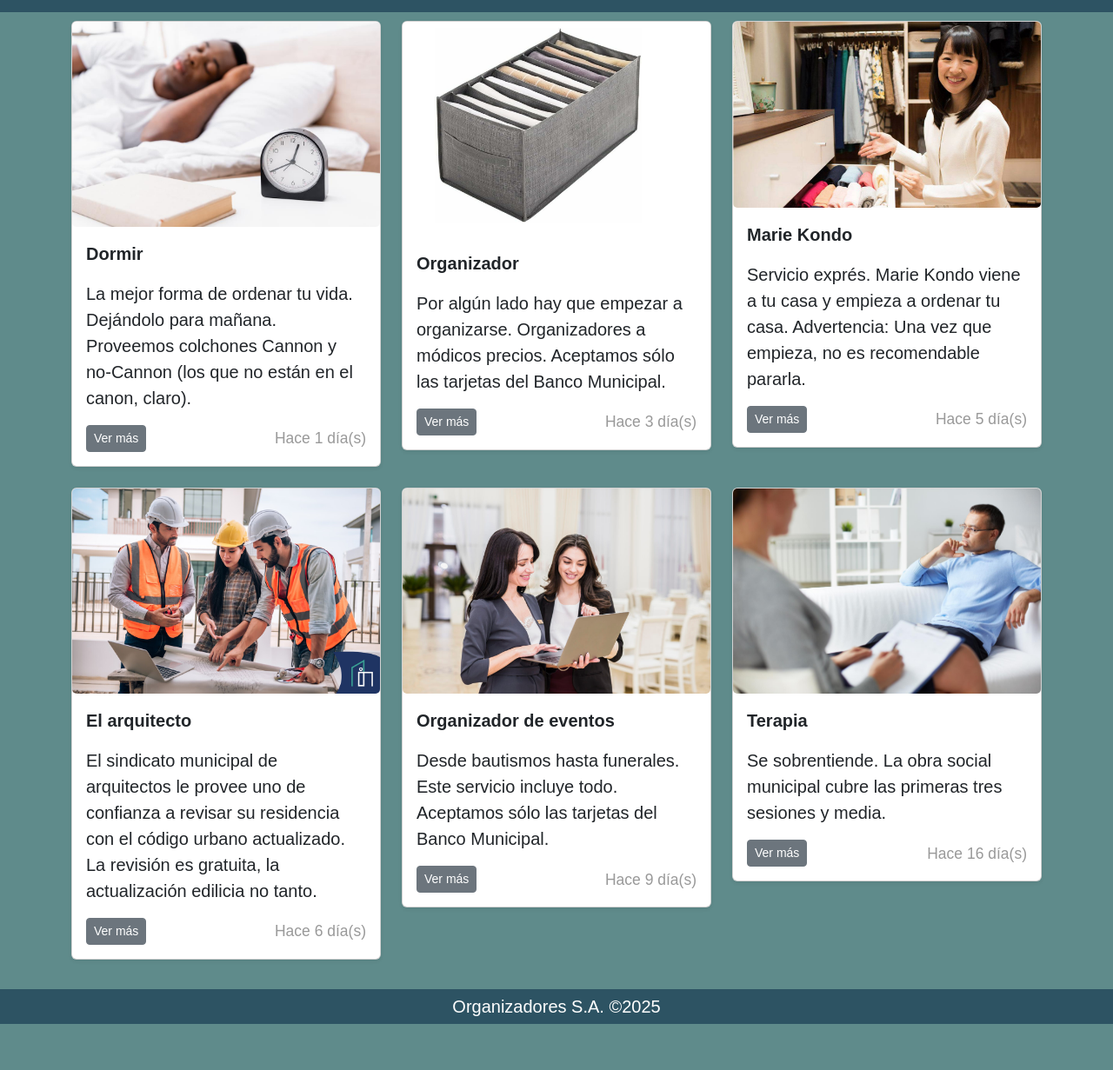
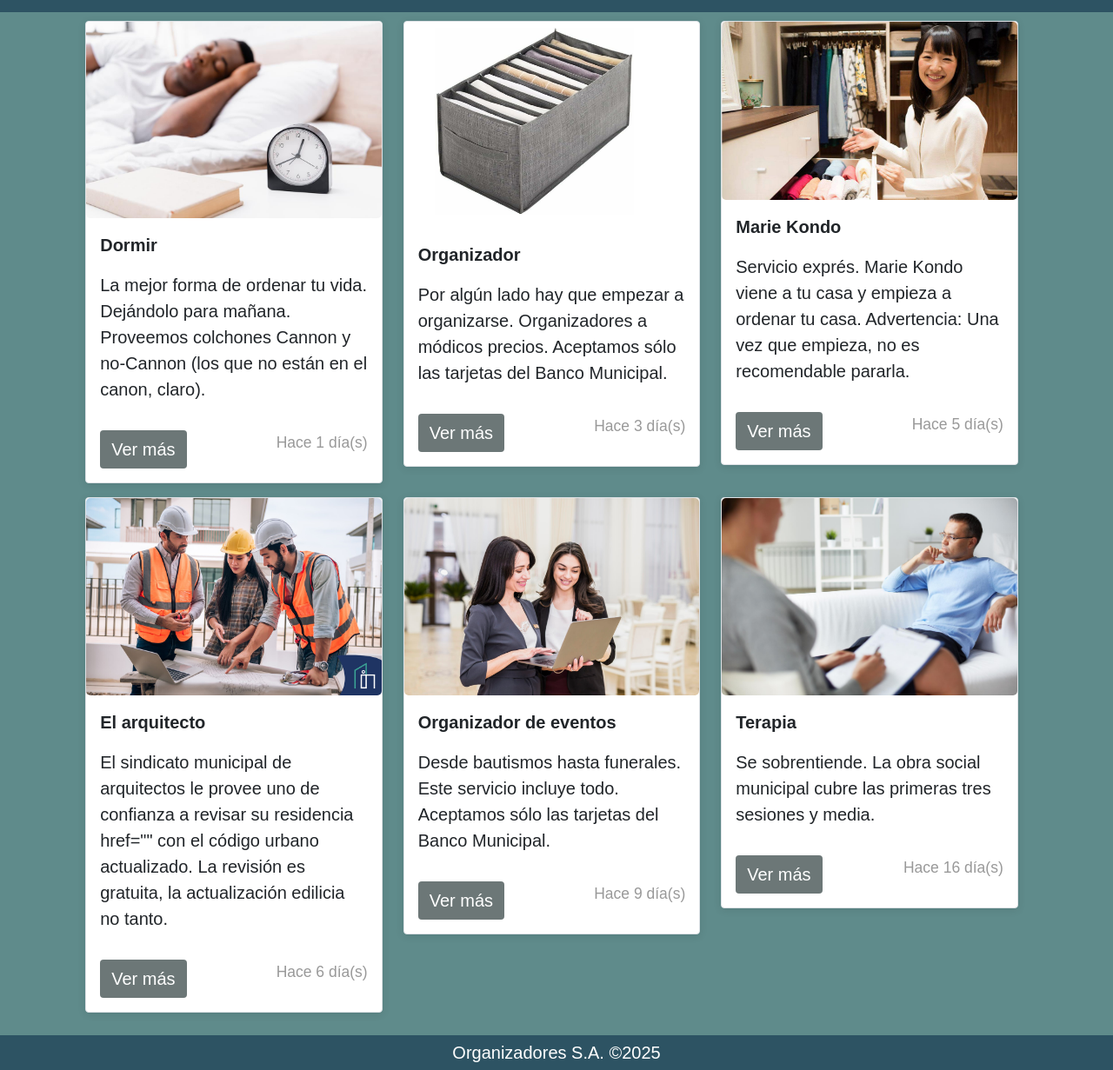
Before and after one commit to AndresRSaravia/entrega-desarrollo-web, a website: page pages/product-list.html in a window 1280 px wide. Shown: the part 66-1297 px from the top of the page at 87% size. Before the commit the page ends 1244 px from the top, so only its background shows below. Drawn offline with nearby package versions, Linux system fonts and the light colour scheme.

Commit message:
replacing bootstrap classes and cleaning up unnecessary classes

```diff
--- a/pages/product-list.html
+++ b/pages/product-list.html
@@ -41,48 +41,42 @@
 		</nav>
 	</header>
 	<main>
-		<div class="container">
+		<div class="custom-container">
 			<div class="row">
-				<div class="col-md-4">
-					<div class="card mb-4 shadow-sm">
-						<img src="../img/product-images/sleep.jpg" class="card-img" alt="...">
-						<div class="card-body">
+				<div class="column-33">
+					<div class="board">
+						<img src="../img/product-images/sleep.jpg" class="auto-img" alt="...">
+						<div class="board-body">
 							<p class="boldtext">Dormir</p>
 							<p>La mejor forma de ordenar tu vida. Dejándolo para mañana. Proveemos colchones Cannon y no-Cannon (los que no están en el canon, claro).</p>
-							<div class="d-flex justify-content-between align-items-center">
-								<div class="btn-group">
-									<button type="button" class="btn btn-sm btn-secondary">Ver más</button>
-								</div>
+							<div class="board-bottom">
+								<a href="" class="button">Ver más</a>
 								<small class="graytext">Hace 1 día(s)</small>
 							</div>
 						</div>
 					</div>
 				</div>
-				<div class="col-md-4">
-					<div class="card mb-4 shadow-sm">
-						<img src="../img/product-images/organizer.jpg" class="card-img" alt="...">
-						<div class="card-body">
+				<div class="column-33">
+					<div class="board">
+						<img src="../img/product-images/organizer.jpg" class="auto-img" alt="...">
+						<div class="board-body">
 							<p class="boldtext">Organizador</p>
 							<p>Por algún lado hay que empezar a organizarse. Organizadores a módicos precios. Aceptamos sólo las tarjetas del Banco Municipal.</p>
-							<div class="d-flex justify-content-between align-items-center">
-								<div class="btn-group">
-									<button type="button" class="btn btn-sm btn-secondary">Ver más</button>
-								</div>
+							<div class="board-bottom">
+								<a href="" class="button">Ver más</a>
 								<small class="graytext">Hace 3 día(s)</small>
 							</div>
 						</div>
 					</div>
 				</div>
-				<div class="col-md-4">
-					<div class="card mb-4 shadow-sm">
-						<img src="../img/product-images/marie-kondo.jpg" class="card-img" alt="...">
-						<div class="card-body">
+				<div class="column-33">
+					<div class="board">
+						<img src="../img/product-images/marie-kondo.jpg" class="auto-img" alt="...">
+						<div class="board-body">
 							<p class="boldtext">Marie Kondo</p>
 							<p>Servicio exprés. Marie Kondo viene a tu casa y empieza a ordenar tu casa. Advertencia: Una vez que empieza, no es recomendable pararla.</p>
-							<div class="d-flex justify-content-between align-items-center">
-								<div class="btn-group">
-									<button type="button" class="btn btn-sm btn-secondary">Ver más</button>
-								</div>
+							<div class="board-bottom">
+								<a href="" class="button">Ver más</a>
 								<small class="graytext">Hace 5 día(s)</small>
 							</div>
 						</div>
@@ -90,49 +84,43 @@
 				</div>
 			</div>
 		</div>
-		<div class="container">
+		<div class="custom-container">
 			<div class="row">
-				<div class="col-md-4">
-					<div class="card mb-4 shadow-sm">
-						<img src="../img/product-images/architect.jpg" class="card-img" alt="...">
-						<div class="card-body">
+				<div class="column-33">
+					<div class="board">
+						<img src="../img/product-images/architect.jpg" class="auto-img" alt="...">
+						<div class="board-body">
 							<p class="boldtext">El arquitecto</p>
-							<p>El sindicato municipal de arquitectos le provee uno de confianza a revisar su residencia con
+							<p>El sindicato municipal de arquitectos le provee uno de confianza a revisar su residencia href="" con
 								el código urbano actualizado. La revisión es gratuita, la actualización edilicia no tanto.</p>
-							<div class="d-flex justify-content-between align-items-center">
-								<div class="btn-group">
-									<button type="button" class="btn btn-sm btn-secondary">Ver más</button>
-								</div>
+							<div class="board-bottom">
+								<a href="" class="button">Ver más</a>
 								<small class="graytext">Hace 6 día(s)</small>
 							</div>
 						</div>
 					</div>
 				</div>
-				<div class="col-md-4">
-					<div class="card mb-4 shadow-sm">
-						<img src="../img/product-images/events.jpg" class="card-img" alt="...">
-						<div class="card-body">
+				<div class="column-33">
+					<div class="board">
+						<img src="../img/product-images/events.jpg" class="auto-img" alt="...">
+						<div class="board-body">
 							<p class="boldtext">Organizador de eventos</p>
 							<p>Desde bautismos hasta funerales. Este servicio incluye todo. Aceptamos sólo las tarjetas del Banco Municipal.</p>
-							<div class="d-flex justify-content-between align-items-center">
-								<div class="btn-group">
-									<button type="button" class="btn btn-sm btn-secondary">Ver más</button>
-								</div>
+							<div class="board-bottom">
+								<a href="" class="button">Ver más</a>
 								<small class="graytext">Hace 9 día(s)</small>
 							</div>
 						</div>
 					</div>
 				</div>
-				<div class="col-md-4">
-					<div class="card mb-4 shadow-sm">
-						<img src="../img/product-images/therapy.jpg" class="card-img" alt="...">
-						<div class="card-body">
+				<div class="column-33">
+					<div class="board">
+						<img src="../img/product-images/therapy.jpg" class="auto-img" alt="...">
+						<div class="board-body">
 							<p class="boldtext">Terapia</p>
 							<p>Se sobrentiende. La obra social municipal cubre las primeras tres sesiones y media.</p>
-							<div class="d-flex justify-content-between align-items-center">
-								<div class="btn-group">
-									<button type="button" class="btn btn-sm btn-secondary">Ver más</button>
-								</div>
+							<div class="board-bottom">
+								<a href="" class="button">Ver más</a>
 								<small class="graytext">Hace 16 día(s)</small>
 							</div>
 						</div>
```
Also changed, not shown: index.html (+25 -36 lines), pages/about-us.html (+5 -9 lines), pages/blog.html (+18 -30 lines), pages/contact.html (+5 -11 lines).
